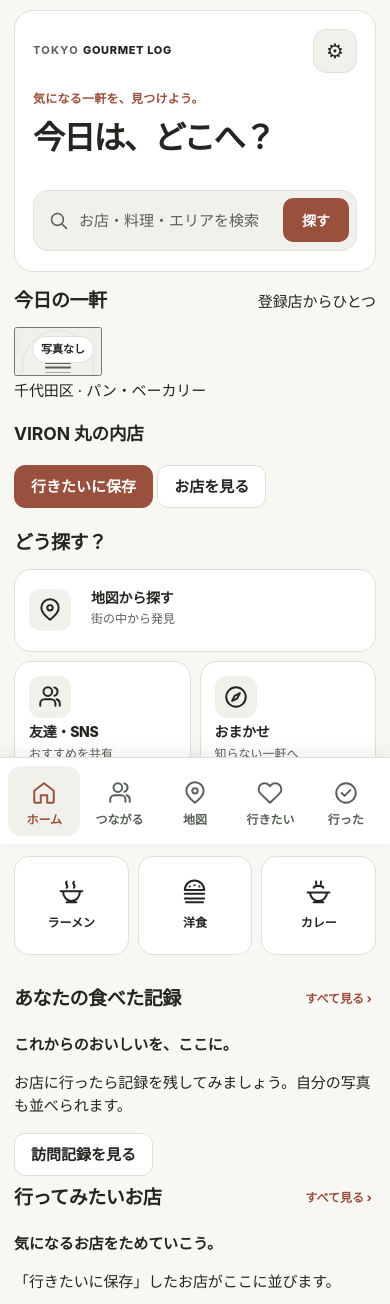
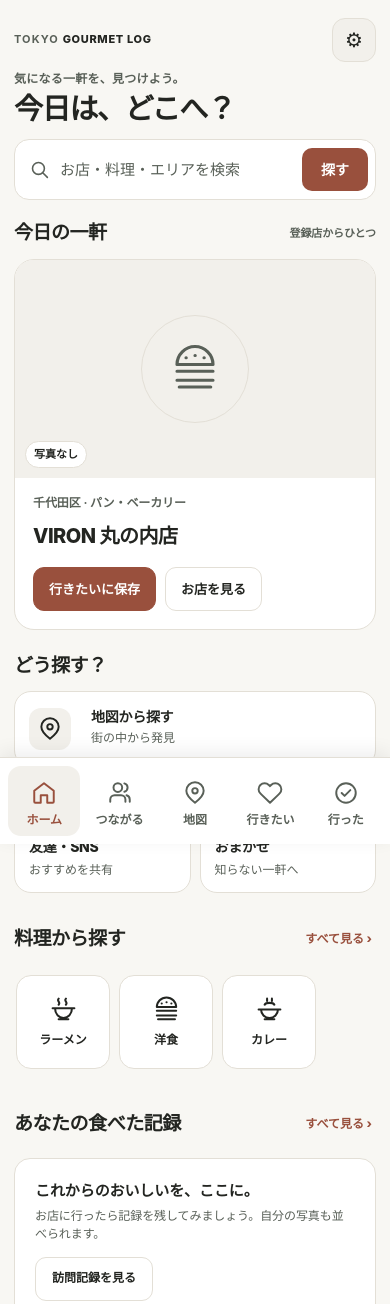
Before and after one commit to Ryo-9/tokyo-gourmet-log, a website: page index.html in a window 390 px wide. Shown: the top 1304 px of the page. Drawn offline with Linux system fonts and the light colour scheme.

Commit message:
Style personal dining feed with featured venue, photo strips and swipeable cuisines

```diff
--- a/index.html
+++ b/index.html
@@ -603,6 +603,70 @@
       .map-result-topline strong{font-size:13px}
     }
 
+
+    /* Personal discovery feed: real saved pictures, editorial hierarchy and horizontal browsing */
+    .home-feed .home-hero{padding:7px 0 22px;border:0;border-radius:0;background:transparent;box-shadow:none}
+    .home-feed .home-brand{font-size:11px;letter-spacing:.1em}
+    .home-feed .home-hero-copy{max-width:none;padding:11px 0 16px}
+    .home-feed .home-hero h1{font-size:clamp(28px,5vw,39px);margin:3px 0 0;letter-spacing:-.045em}
+    .home-feed .home-kicker{color:var(--muted);font-size:12px;font-weight:690}
+    .home-feed .home-search{background:var(--panel);box-shadow:none}
+    .home-feed .home-search button{min-height:43px}
+    .feed-caption{font-size:11px;font-weight:610;color:var(--muted)}
+    .feed-spotlight{margin:0 0 27px}
+    .feed-feature{display:grid;grid-template-columns:minmax(0,1.15fr) minmax(0,1fr);background:var(--panel);border:1px solid var(--border);border-radius:20px;overflow:hidden}
+    .feed-feature-visual{display:block;border:0;background:var(--panel2);padding:0;width:100%;cursor:pointer;text-align:left}
+    .feed-feature .food-photo.feed-large{aspect-ratio:auto;height:100%;min-height:250px}
+    .feed-feature .food-photo.feed-large .food-icon{width:108px;height:108px}
+    .feed-feature .food-photo.feed-large .food-icon .ui-icon{width:54px;height:54px}
+    .feed-feature-body{display:flex;flex-direction:column;justify-content:center;align-items:flex-start;padding:26px;gap:5px;min-width:0}
+    .feed-feature-meta{font-size:12px;color:var(--muted);font-weight:660}
+    .feed-feature-body h3{font-size:clamp(19px,2.1vw,26px);letter-spacing:-.025em;line-height:1.4;font-weight:790;margin:3px 0 17px;overflow-wrap:anywhere}
+    .feed-feature-actions{display:flex;gap:9px;flex-wrap:wrap}
+    .feed-feature-actions .btn{min-height:45px;padding:10px 15px;font-size:13px}
+    .feed-memory{margin:27px 0}
+    .feed-card-strip{display:flex;gap:11px;overflow-x:auto;scroll-snap-type:x proximity;padding:0 0 9px;scrollbar-width:thin}
+    .feed-small-card{display:flex;flex-direction:column;flex:0 0 172px;min-width:0;background:var(--panel);border:1px solid var(--border);border-radius:15px;text-align:left;padding:0;overflow:hidden;color:var(--fg);scroll-snap-align:start}
+    .feed-small-card .food-photo.feed-small{aspect-ratio:1.52/1}
+    .feed-small-card .food-photo .food-icon{width:58px;height:58px}
+    .feed-small-card .food-photo .food-icon .ui-icon{width:30px;height:30px}
+    .feed-small-card .photo-label{font-size:10px}
+    .feed-small-info{display:flex;flex-direction:column;gap:4px;min-width:0;padding:11px 12px 13px}
+    .feed-small-info strong{font-size:13px;line-height:1.4;font-weight:770;overflow-wrap:anywhere}
+    .feed-small-info small{font-size:11px;color:var(--muted);line-height:1.35}
+    .feed-empty{background:var(--panel);border:1px solid var(--border);border-radius:16px;padding:20px}
+    .feed-empty strong{display:block;font-size:15px;font-weight:770;margin:0 0 4px}
+    .feed-empty p{font-size:12px;color:var(--muted);margin:0 0 13px}
+    .feed-empty .btn{min-height:44px;font-size:12px}
+    .home-feed .home-cuisines{margin:24px 0}
+    .home-feed .home-action-grid{margin-bottom:8px}
+    .home-feed .home-action{min-height:102px}
+    .home-feed .home-metrics{margin:18px 0 28px}
+    .home-feed .home-find{margin-top:31px}
+    @media(max-width:760px){
+      .home-feed .home-hero{padding:8px 0 16px;margin:0 0 4px}
+      .home-feed .home-hero-copy{padding:8px 0 13px}
+      .home-feed .home-hero h1{font-size:29px}
+      .feed-feature{display:flex;flex-direction:column}
+      .feed-feature .food-photo.feed-large{min-height:0;aspect-ratio:1.65/1}
+      .feed-feature-body{padding:16px 18px 18px}
+      .feed-feature-body h3{font-size:20px;margin:4px 0 12px}
+      .feed-feature-actions .btn{min-height:44px}
+      .home-feed .home-cuisine-grid{display:flex;gap:9px;overflow-x:auto;scroll-snap-type:x proximity;padding:2px 2px 9px;scrollbar-width:thin}
+      .home-feed .home-cuisine-item{flex:0 0 94px;min-height:94px;scroll-snap-align:start}
+      .feed-small-card{flex-basis:161px}
+      .home-feed .home-action{min-height:95px}
+      .home-feed .home-action-map{min-height:76px}
+      .feed-spotlight{margin:0 0 23px}
+      .feed-memory{margin:24px 0}
+    }
+    @media(max-width:375px){
+      .home-feed .home-hero h1{font-size:27px}
+      .feed-feature .food-photo.feed-large{aspect-ratio:1.8/1}
+      .feed-feature-body{padding:15px}
+      .home-feed .home-cuisine-item{flex-basis:89px}
+    }
+
   </style>
 </head>
 <body>
```
